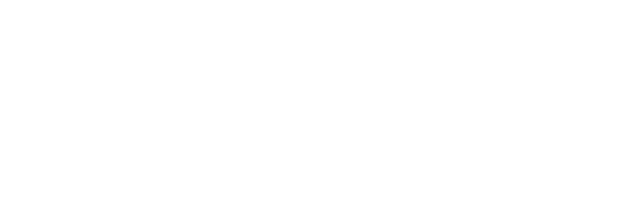
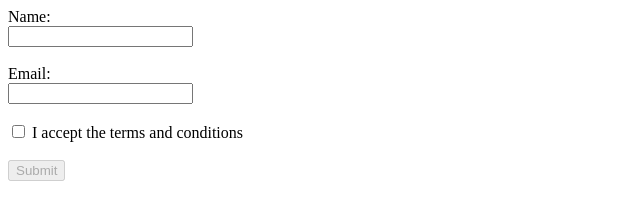
Before and after one commit to acciojob/form-validation-and-submission-Hitesh8411, a website: page main.html in a window 1280 px wide. Shown: the whole page, without its empty margins (0-640 px from the left). Drawn offline with Linux system fonts and the light colour scheme.

Commit message:
created a submission

```diff
--- a/main.html
+++ b/main.html
@@ -11,6 +11,20 @@
     <script type="text/javascript" src="./script.js">
 </script>
 
+<form action="submit-form.php" method="POST" oninput="validateForm()">
+    <label for="name">Name:</label><br>
+    <input type="text" id="name" name="name" required><br><br>
+
+    <label for="email">Email:</label><br>
+    <input type="email" id="email" name="email" required><br><br>
+
+    <label>
+      <input type="checkbox" id="terms" onclick="validateForm()"> I accept the terms and conditions
+    </label><br><br>
+
+    <button type="submit" id="submitBtn" disabled>Submit</button>
+  </form>
+
 </body>
 
 </html>
--- a/script.js
+++ b/script.js
@@ -1 +1,14 @@
 //your JS code here. If required.
+  function validateForm() {
+      const name = document.getElementById("name").value.trim();
+      const email = document.getElementById("email").value.trim();
+      const checkbox = document.getElementById("terms");
+      const submitBtn = document.getElementById("submitBtn");
+
+      // Enable submit only when all fields are filled and checkbox checked
+      if (name !== "" && email !== "" && checkbox.checked) {
+        submitBtn.disabled = false;
+      } else {
+        submitBtn.disabled = true;
+      }
+    }
```
